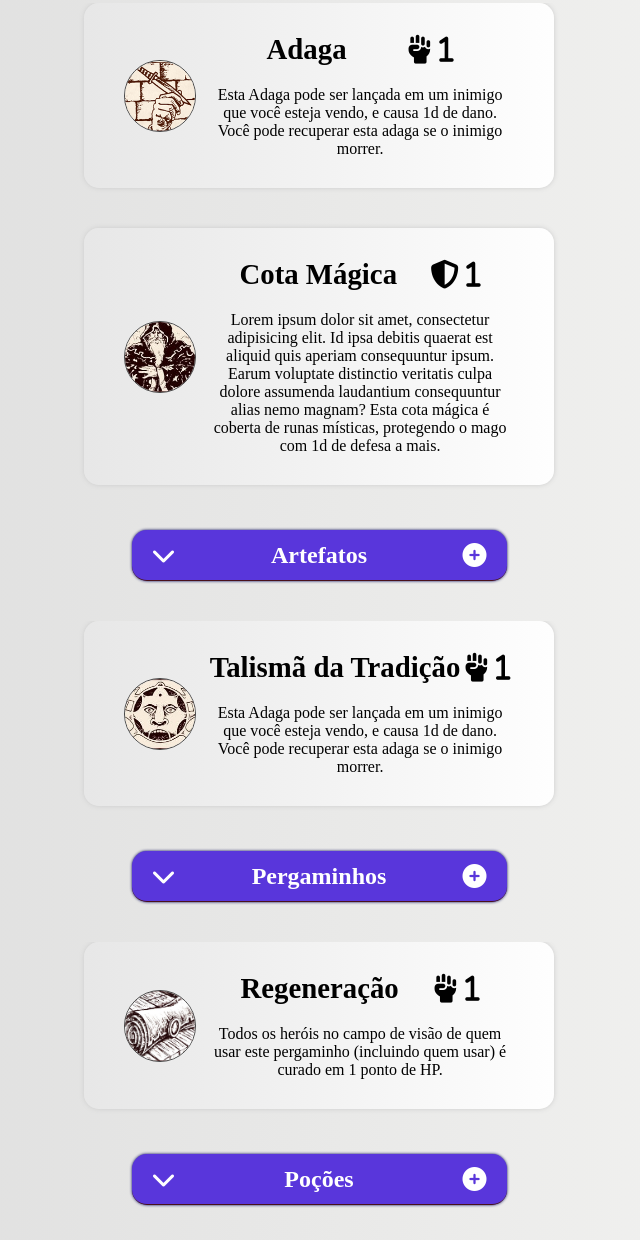
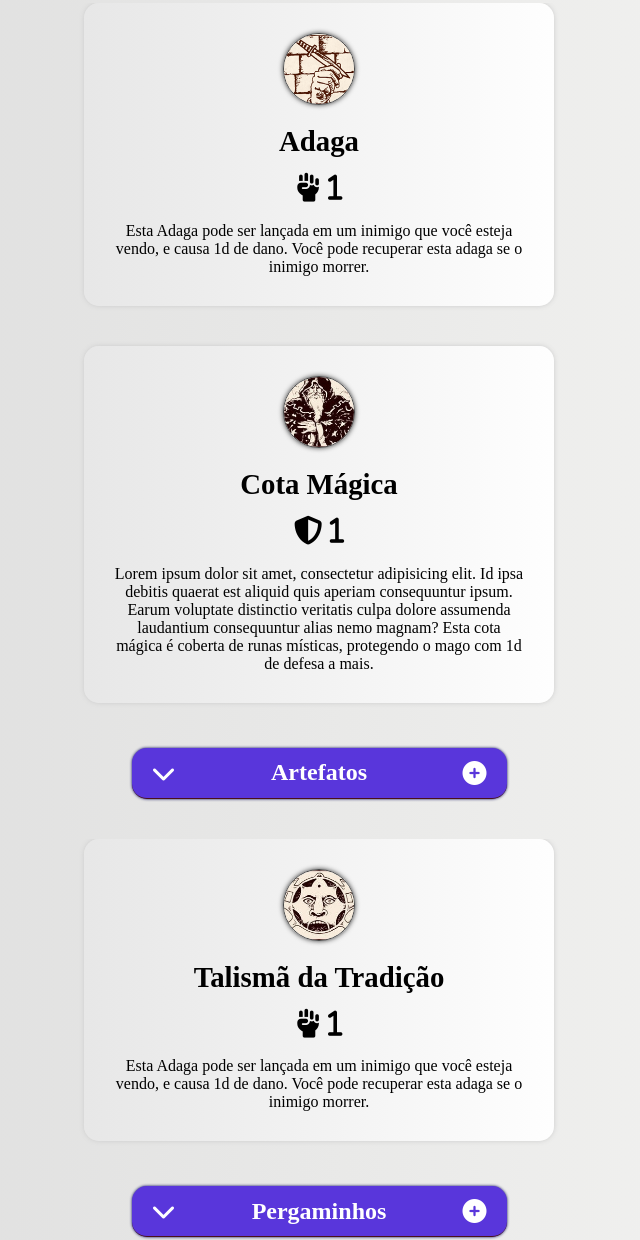
Before and after one commit to adrianlouis/adrianlouis.github.io, a plain HTML site: page hquest/ficha.html in a window 1280 px wide. Shown: the part 568-1808 px from the top of the page, without its empty margins (321-961 px from the left). Drawn offline with Linux system fonts and the light colour scheme.

Commit message:
correção no css

```diff
--- a/hquest/ficha.html
+++ b/hquest/ficha.html
@@ -76,16 +76,19 @@
         </div>
 
         <div id="contItens">
+
+
             <div class="itemRow">
+
                 <div class="itemImg">
                     <img src="img/adaga.png">
                 </div>
 
                 <div class="itemText">
-                    <div class="itemTextRow itemTRBold">
-                        <span>Adaga</span>
-                        <i class="fas fa-fist-raised"> 1</i>
-                    </div>
+                <div class="itemTextRow itemTRBold">
+                    <span class="itemName">Adaga</span>
+                    <i class="fas fa-fist-raised"> 1</i>
+                </div>
                     <div class="itemTextRow">
                         <span>Esta Adaga pode ser lançada em um inimigo que você esteja vendo, e causa 1d de dano. Você
                             pode recuperar esta adaga se o inimigo morrer.</span>
@@ -101,7 +104,7 @@
 
                 <div class="itemText">
                     <div class="itemTextRow itemTRBold">
-                        <span>Cota Mágica</span>
+                        <span class="itemName">Cota Mágica</span>
                         <i class="fas fa-shield-alt"> 1</i>
                     </div>
                     <div class="itemTextRow">
@@ -133,7 +136,7 @@
 
                 <div class="itemText">
                     <div class="itemTextRow itemTRBold">
-                        <span>Talismã da Tradição</span>
+                        <span class="itemName">Talismã da Tradição</span>
                         <i class="fas fa-fist-raised"> 1</i>
                     </div>
                     <div class="itemTextRow">
@@ -163,7 +166,7 @@
 
                 <div class="itemText">
                     <div class="itemTextRow itemTRBold">
-                        <span>Regeneração</span>
+                        <span class="itemName">Regeneração</span>
                         <i class="fas fa-fist-raised"> 1</i>
                     </div>
                     <div class="itemTextRow">
@@ -195,7 +198,7 @@
 
                 <div class="itemText">
                     <div class="itemTextRow itemTRBold">
-                        <span>Poção de Cura</span>
+                        <span class="itemName">Poção de Cura</span>
                         <i class="fas fa-fist-raised"> 1</i>
                     </div>
                     <div class="itemTextRow">
--- a/hquest/hqcss/ficha.css
+++ b/hquest/hqcss/ficha.css
@@ -111,19 +111,18 @@ width: 95%;
 }
 
 .itemRow{
-    /* width: 98%; */
     min-height: 80px;
-    /* background-color: #e7e7e7; 463239 */
     background-image: linear-gradient(to right, #e7e7e7, #fefefe);
     color: #000;
     display: flex;
-    flex-direction: row;
+    flex-direction: column;
     justify-content: space-evenly;
     align-items: center;
     padding: 30px;
     margin: 0 15px 40px 15px;
     border-radius: 15px;
     box-shadow: #ccc 0 0 5px;
+    position: relative;
 
 }
 .itemAdd, .itemClose{
@@ -155,10 +154,12 @@ width: 95%;
     justify-content: center;
     align-items: center;
     transition: all 1s;
+    box-shadow: #333 0 0 5px;
 }
 .itemImg:hover{
     border-radius: 10%;
-    height: 100px;
+    height: 150px;
+    width: 150px;
 }
 .itemImg img{
     height: 100%;
@@ -166,8 +167,7 @@ width: 95%;
 }
 
 .itemText{
-    width: 75%;
-    /* border: 1px solid blue; */
+    width: 100%;
     height: 100%;
     display: flex;
     justify-content: space-evenly;
@@ -176,7 +176,8 @@ width: 95%;
 }
 .itemTextRow{
     display: flex;
-    justify-content: space-evenly;
+    justify-content: space-between;
+    flex-direction: column;
     align-items: center;
     width: 100%;
     text-align: center;
@@ -184,6 +185,10 @@ width: 95%;
 .itemTRBold{
     font-weight: 700;
     font-size: 1.8rem;
-    margin-bottom: 20px;
     color: #000;
+    margin: 20px;
 }
+
+.itemName{
+    margin-bottom: 15px;
+}
```
